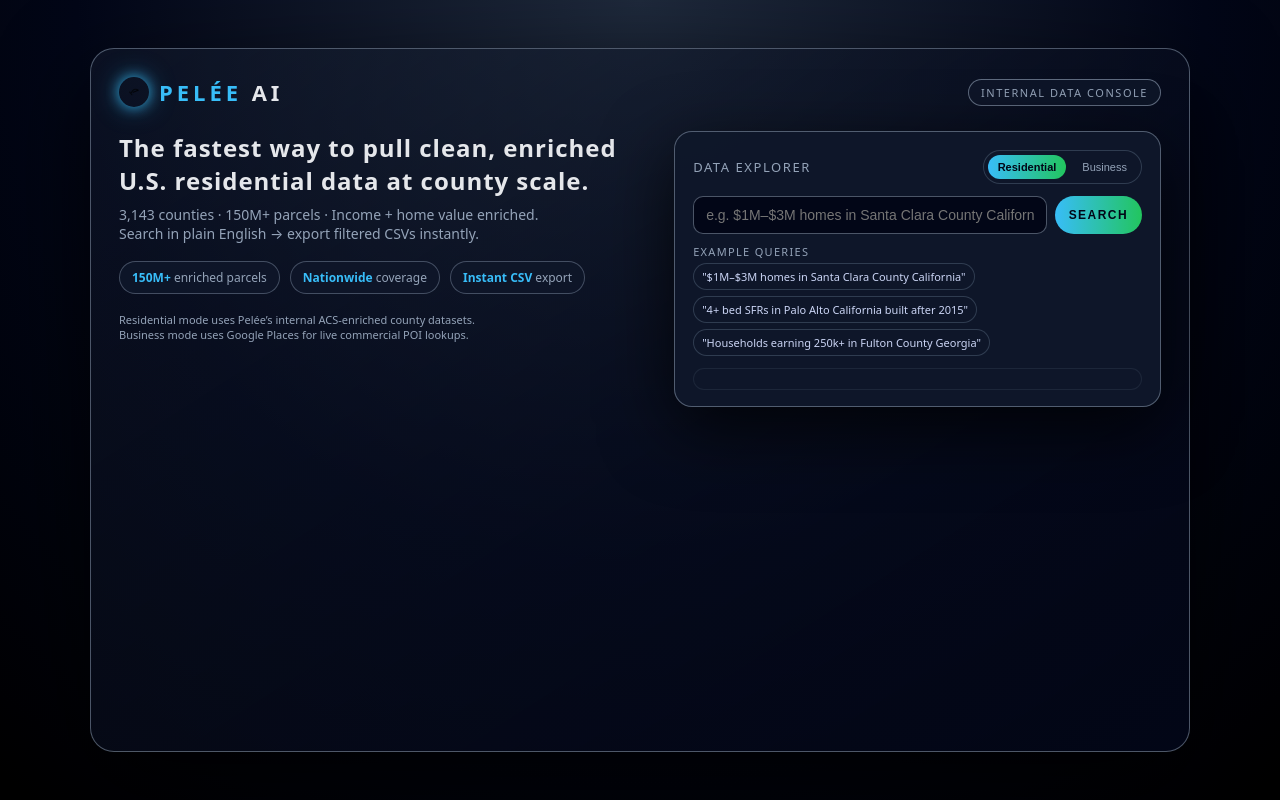
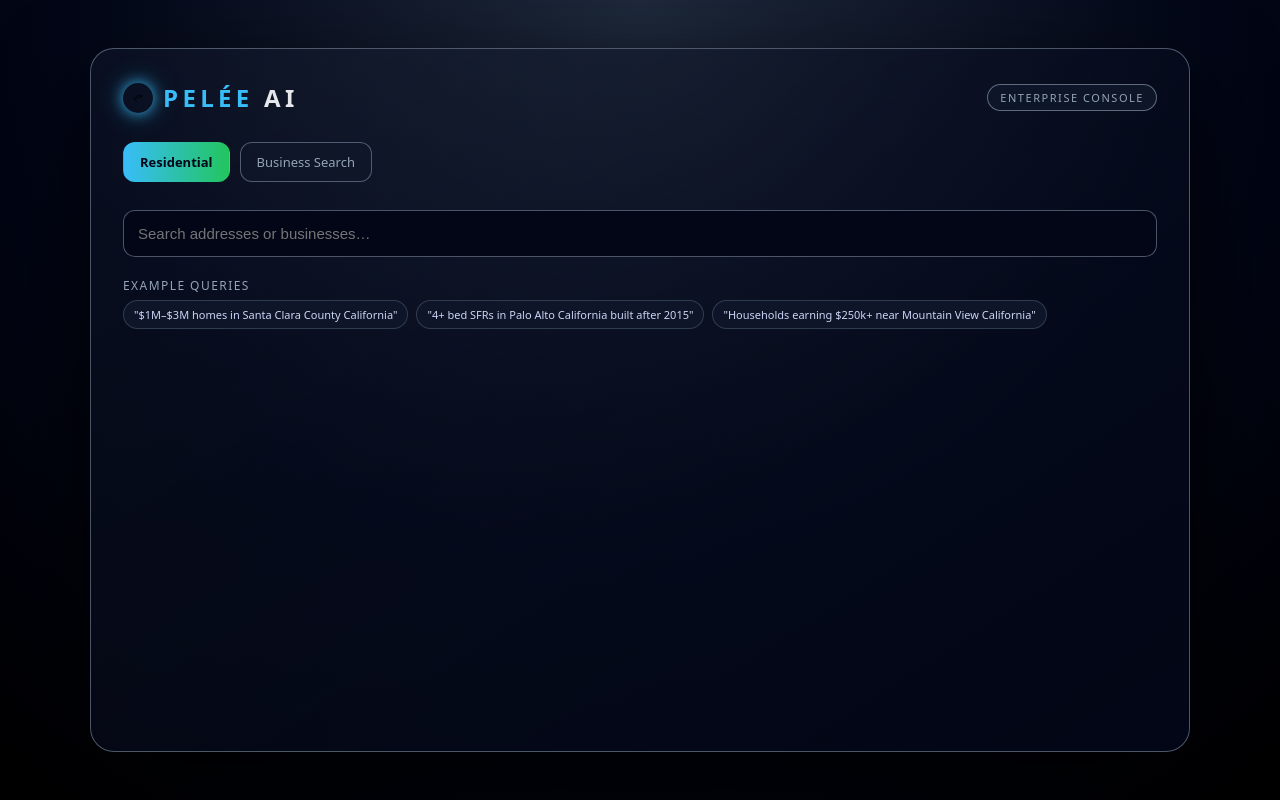
Before and after one commit to ccjackb22/Pelee.Residential, a Flask app: page / in a window 1280 px wide. Run offline with Flask 3, Linux system fonts and the light colour scheme; the visitor is signed in with stand-in values (Sample User, id 1).

Commit message:
Update index.html

```diff
--- a/templates/index.html
+++ b/templates/index.html
@@ -14,7 +14,6 @@
             --border: rgba(148,163,184,0.5);
             --text: #e5e7eb;
             --muted: #94a3b8;
-            --table-border: #2a3344;
         }
 
         * { box-sizing: border-box; }
@@ -33,9 +32,9 @@
         .shell {
             width: 100%;
             max-width: 1100px;
-            background: linear-gradient(to bottom right, rgba(30,41,59,0.3), rgba(2,6,23,0.98));
+            background: linear-gradient(to bottom right, rgba(30,41,59,0.25), rgba(2,6,23,0.98));
             border-radius: 24px;
-            padding: 28px 28px 24px;
+            padding: 32px 32px 28px;
             border: 1px solid var(--border);
             box-shadow: 0 32px 90px rgba(0,0,0,0.75);
         }
@@ -44,7 +43,7 @@
             display: flex;
             justify-content: space-between;
             align-items: center;
-            margin-bottom: 24px;
+            margin-bottom: 28px;
         }
 
         .logo-group {
@@ -63,7 +62,7 @@
         }
 
         .logo {
-            font-size: 22px;
+            font-size: 24px;
             font-weight: 700;
             letter-spacing: 0.18em;
             text-transform: uppercase;
@@ -82,97 +81,19 @@
             background: rgba(15,23,42,0.9);
         }
 
-        .main-grid {
-            display: grid;
-            grid-template-columns: minmax(0, 1.2fr) minmax(0, 1.1fr);
-            gap: 24px;
-            align-items: flex-start;
-        }
-
-        @media (max-width: 900px) {
-            .main-grid {
-                grid-template-columns: 1fr;
-            }
-        }
-
-        /* LEFT HERO */
-        .hero-title {
-            font-size: 24px;
-            font-weight: 600;
-            letter-spacing: 0.04em;
-        }
-
-        .hero-sub {
-            margin-top: 8px;
-            font-size: 14px;
-            color: var(--muted);
-        }
-
-        .stat-row {
+        /* TOGGLE BUTTONS */
+        .mode-toggle {
             display: flex;
-            flex-wrap: wrap;
             gap: 10px;
-            margin-top: 18px;
-        }
-
-        .stat-pill {
-            border-radius: 999px;
-            padding: 7px 12px;
-            border: 1px solid rgba(148,163,184,0.4);
-            background: rgba(15,23,42,0.9);
-            font-size: 12px;
-            color: var(--muted);
-        }
-
-        .stat-pill strong {
-            color: var(--accent);
-            font-weight: 600;
-        }
-
-        .footnote {
-            margin-top: 18px;
-            font-size: 11px;
-            color: var(--muted);
-        }
-
-        /* RIGHT: SEARCH CARD */
-        .search-card {
-            background: var(--card);
-            border-radius: 18px;
-            padding: 18px 18px 16px;
-            border: 1px solid var(--border);
-            box-shadow: 0 22px 70px rgba(0,0,0,0.75);
-        }
-
-        .search-header {
-            display: flex;
-            justify-content: space-between;
-            align-items: center;
-            margin-bottom: 12px;
-        }
-
-        .search-title {
-            font-size: 13px;
-            text-transform: uppercase;
-            letter-spacing: 0.12em;
-            color: var(--muted);
-        }
-
-        .mode-toggle {
-            display: inline-flex;
-            gap: 6px;
-            padding: 4px;
-            border-radius: 999px;
-            background: rgba(15,23,42,0.95);
-            border: 1px solid rgba(51,65,85,0.9);
+            margin-bottom: 28px;
         }
 
         .toggle-btn {
-            padding: 6px 10px;
-            border-radius: 999px;
-            border: none;
-            background: transparent;
-            font-size: 11px;
+            padding: 10px 16px;
+            border-radius: 12px;
+            border: 1px solid var(--border);
+            background: rgba(15,23,42,0.9);
+            font-size: 13px;
             cursor: pointer;
             color: var(--muted);
         }
@@ -180,58 +101,44 @@
         .toggle-btn.active {
             background: linear-gradient(90deg, var(--accent), var(--accent2));
             color: #020617;
+            border-color: transparent;
             font-weight: 600;
         }
 
+        /* SEARCH BOX */
         .search-box {
-            margin-bottom: 10px;
-            display: flex;
-            gap: 8px;
+            margin-bottom: 20px;
         }
 
         #query {
-            flex: 1;
-            padding: 10px 12px;
-            font-size: 14px;
-            border-radius: 10px;
+            width: 100%;
+            padding: 14px;
+            font-size: 15px;
+            border-radius: 12px;
             border: 1px solid var(--border);
             background: #020617;
             color: var(--text);
             outline: none;
         }
 
-        .search-btn {
-            padding: 10px 14px;
-            border-radius: 999px;
-            border: none;
-            cursor: pointer;
+        .examples-label {
             font-size: 12px;
-            font-weight: 600;
-            letter-spacing: 0.12em;
-            text-transform: uppercase;
-            background: linear-gradient(90deg, var(--accent), var(--accent2));
-            color: #020617;
-            white-space: nowrap;
-        }
-
-        .examples-label {
-            font-size: 11px;
             color: var(--muted);
             text-transform: uppercase;
             letter-spacing: 0.12em;
-            margin-top: 6px;
-            margin-bottom: 4px;
+            margin-top: 14px;
+            margin-bottom: 6px;
         }
 
         .example-chip-row {
             display: flex;
             flex-wrap: wrap;
-            gap: 6px;
+            gap: 8px;
         }
 
         .example-chip {
             font-size: 11px;
-            padding: 5px 8px;
+            padding: 6px 10px;
             border-radius: 999px;
             border: 1px solid rgba(51,65,85,0.9);
             background: rgba(15,23,42,0.95);
@@ -239,125 +146,87 @@
             cursor: pointer;
         }
 
-        .error {
-            margin-top: 10px;
-            padding: 10px;
-            background: rgba(127,29,29,0.9);
-            border-radius: 10px;
-            border: 1px solid rgba(248,113,113,0.6);
-            color: #fecaca;
-            font-size: 12px;
+        /* RESULTS TABLE */
+        table {
+            width: 100%;
+            border-collapse: collapse;
+            margin-top: 22px;
             display: none;
         }
 
-        .results-wrapper {
-            margin-top: 12px;
-            border-radius: 14px;
-            border: 1px solid rgba(30,41,59,0.9);
-            background: rgba(15,23,42,0.95);
+        th, td {
+            border: 1px solid #2a3344;
             padding: 10px;
-        }
-
-        table {
-            width: 100%;
-            border-collapse: collapse;
-            margin-top: 6px;
-            display: none;
-            font-size: 12px;
-        }
-
-        th, td {
-            border: 1px solid var(--table-border);
-            padding: 8px;
+            font-size: 14px;
             text-align: left;
         }
 
         th {
-            background: rgba(15,23,42,0.9);
+            background: rgba(15,23,42,0.8);
             color: var(--accent);
-            font-weight: 500;
         }
 
         .download-btn {
-            margin-top: 10px;
-            padding: 9px 14px;
+            margin-top: 16px;
+            padding: 10px 18px;
             border-radius: 999px;
             border: none;
             background: linear-gradient(90deg, var(--accent), var(--accent2));
             color: #020617;
             cursor: pointer;
-            font-size: 11px;
+            font-size: 13px;
             font-weight: 600;
             text-transform: uppercase;
-            letter-spacing: 0.12em;
+            letter-spacing: 0.13em;
+            display: none;
+        }
+
+        .error {
+            margin-top: 16px;
+            padding: 12px;
+            background: rgba(127,29,29,0.9);
+            border-radius: 10px;
+            border: 1px solid rgba(248,113,113,0.6);
+            color: #fecaca;
+            font-size: 13px;
             display: none;
         }
     </style>
 </head>
 
 <body>
+
 <div class="shell">
 
     <!-- HEADER -->
     <div class="top-row">
         <div class="logo-group">
-            <img src="{{ url_for('static', filename='3.png') }}" class="logo-img" alt="PELÉE logo">
+            <img src="{{ url_for('static', filename='3.png') }}" class="logo-img">
             <div class="logo"><span>PELÉE</span> AI</div>
         </div>
-        <div class="pill-small">Internal Data Console</div>
+        <div class="pill-small">Enterprise Console</div>
     </div>
 
-    <div class="main-grid">
-        <!-- LEFT HERO -->
-        <div>
-            <div class="hero-title">
-                The fastest way to pull clean, enriched U.S. residential data at county scale.
-            </div>
-            <div class="hero-sub">
-                3,143 counties · 150M+ parcels · Income + home value enriched.<br>
-                Search in plain English → export filtered CSVs instantly.
+    <!-- MODE TOGGLE -->
+    <div class="mode-toggle">
+        <div class="toggle-btn active" id="btn-residential">Residential</div>
+        <div class="toggle-btn" id="btn-commercial">Business Search</div>
     </div>
 
-            <div class="stat-row">
-                <div class="stat-pill"><strong>150M+</strong> enriched parcels</div>
-                <div class="stat-pill"><strong>Nationwide</strong> coverage</div>
-                <div class="stat-pill"><strong>Instant CSV</strong> export</div>
-            </div>
-
-            <div class="footnote">
-                Residential mode uses Pelée’s internal ACS-enriched county datasets.<br>
-                Business mode uses Google Places for live commercial POI lookups.
-            </div>
-        </div>
-
-        <!-- RIGHT: SEARCH CARD -->
-        <div class="search-card">
-            <div class="search-header">
-                <div class="search-title">Data Explorer</div>
-                <div class="mode-toggle">
-                    <button class="toggle-btn active" id="btn-residential">Residential</button>
-                    <button class="toggle-btn" id="btn-commercial">Business</button>
-                </div>
-            </div>
-
-            <!-- SEARCH INPUT -->
+    <!-- SEARCH BOX -->
     <div class="search-box">
-                <input id="query" placeholder="e.g. $1M–$3M homes in Santa Clara County California" />
-                <button class="search-btn" id="search-btn" type="button">Search</button>
+        <input id="query" placeholder="Search addresses or businesses…" />
     </div>
 
     <!-- EXAMPLES -->
     <div class="examples-label">Example queries</div>
     <div class="example-chip-row" id="examples-container">
-                <!-- Filled by JS -->
     </div>
 
     <!-- ERROR -->
     <div class="error" id="error-box"></div>
 
-            <!-- RESULTS -->
-            <div class="results-wrapper">
-                <!-- Residential table -->
+    <!-- RESIDENTIAL RESULTS -->
     <table id="residential-table">
         <thead>
         <tr>
@@ -372,7 +241,7 @@
         <tbody id="residential-body"></tbody>
     </table>
 
-                <!-- Commercial table -->
+    <!-- COMMERCIAL RESULTS -->
     <table id="commercial-table">
         <thead>
         <tr>
@@ -386,23 +255,20 @@
         <tbody id="commercial-body"></tbody>
     </table>
 
-                <!-- CSV DOWNLOAD (residential only) -->
-                <form id="download-form" method="POST" action="/download" style="margin-top: 6px; display:none;">
+    <!-- CSV DOWNLOAD -->
+    <form id="download-form" method="POST" action="/download" style="display:none;">
         <input type="hidden" name="query" id="download-query">
         <button type="submit" class="download-btn" id="download-btn">Download CSV</button>
     </form>
-            </div>
-        </div>
-    </div>
+
 </div>
 
-<!-- ========================== -->
-<!-- JAVASCRIPT LOGIC           -->
-<!-- ========================== -->
 <script>
+/* -----------------------------
+   TOGGLE BUTTON LOGIC
+--------------------------------*/
 const btnRes = document.getElementById("btn-residential");
 const btnCom = document.getElementById("btn-commercial");
-const queryInput = document.getElementById("query");
 
 const resTable = document.getElementById("residential-table");
 const comTable = document.getElementById("commercial-table");
@@ -410,8 +276,8 @@ const resBody  = document.getElementById("residential-body");
 const comBody  = document.getElementById("commercial-body");
 
 const downloadForm  = document.getElementById("download-form");
+const downloadQuery = document.getElementById("download-query");
 const downloadBtn   = document.getElementById("download-btn");
-const downloadQuery = document.getElementById("download-query");
 
 const errorBox = document.getElementById("error-box");
 const examplesContainer = document.getElementById("examples-container");
@@ -420,50 +286,38 @@ let MODE = "residential";
 
 const EXAMPLES = {
     residential: [
-        "$1M–$3M homes in Santa Clara County California",
-        "4+ bed SFRs in Palo Alto California built after 2015",
-        "Households earning 250k+ in Fulton County Georgia"
+        "\"$1M–$3M homes in Santa Clara County California\"",
+        "\"4+ bed SFRs in Palo Alto California built after 2015\"",
+        "\"Households earning $250k+ near Mountain View California\""
     ],
     commercial: [
-        "Coffee shops in Palo Alto",
-        "Pharmacies in Sunnyvale",
-        "Restaurants within 10 miles of Mountain View"
+        "\"Coffee shops in Palo Alto\"",
+        "\"Pharmacies in Sunnyvale\"",
+        "\"Restaurants within 10 miles of Mountain View\""
     ]
 };
 
-function updatePlaceholder() {
-    if (MODE === "residential") {
-        queryInput.placeholder = "e.g. $1M–$3M homes in Santa Clara County California";
-    } else {
-        queryInput.placeholder = "e.g. coffee shops in Palo Alto";
-    }
-}
-
 function updateExamples() {
     examplesContainer.innerHTML = "";
-    EXAMPLES[MODE].forEach(text => {
+    EXAMPLES[MODE].forEach(ex => {
         const chip = document.createElement("div");
         chip.className = "example-chip";
-        chip.innerText = `"${text}"`;
+        chip.innerText = ex;
         chip.onclick = () => {
-            queryInput.value = text;
+            document.getElementById("query").value = ex.replace(/"/g, "");
         };
         examplesContainer.appendChild(chip);
     });
 }
 
-/* MODE TOGGLE */
 btnRes.onclick = () => {
     MODE = "residential";
     btnRes.classList.add("active");
     btnCom.classList.remove("active");
-
     resTable.style.display = "none";
     comTable.style.display = "none";
     downloadForm.style.display = "none";
     errorBox.style.display = "none";
-
-    updatePlaceholder();
     updateExamples();
 };
 
@@ -471,32 +325,27 @@ btnCom.onclick = () => {
     MODE = "commercial";
     btnCom.classList.add("active");
     btnRes.classList.remove("active");
-
     resTable.style.display = "none";
     comTable.style.display = "none";
     downloadForm.style.display = "none";
     errorBox.style.display = "none";
-
-    updatePlaceholder();
     updateExamples();
 };
 
-/* INITIAL UI */
-updatePlaceholder();
 updateExamples();
 
-/* RUN SEARCH */
+/* -----------------------------
+   RUN SEARCH
+--------------------------------*/
 async function runSearch() {
     errorBox.style.display = "none";
     resTable.style.display = "none";
     comTable.style.display = "none";
     downloadForm.style.display = "none";
-
-    const query = queryInput.value.trim();
+    const query = document.getElementById("query").value.trim();
     if (!query) {
-        return showError("Please enter a query.");
+        return showError("Please enter a search.");
     }
-
     if (MODE === "residential") {
         await searchResidential(query);
     } else {
@@ -504,16 +353,13 @@ async function runSearch() {
     }
 }
 
-document.getElementById("search-btn").addEventListener("click", runSearch);
-
-queryInput.addEventListener("keypress", function (e) {
-    if (e.key === "Enter") {
-        e.preventDefault();
-        runSearch();
-    }
+document.getElementById("query").addEventListener("keypress", function (e) {
+    if (e.key === "Enter") runSearch();
 });
 
-/* RESIDENTIAL SEARCH */
+/* -----------------------------
+   RESIDENTIAL SEARCH (AJAX)
+--------------------------------*/
 async function searchResidential(query) {
     try {
         const res = await fetch("/search", {
@@ -523,10 +369,7 @@ async function searchResidential(query) {
         });
 
         const data = await res.json();
-
-        if (!data.ok) {
-            return showError(data.error || "No results.");
-        }
+        if (!data.ok) return showError(data.error);
 
         resBody.innerHTML = "";
         data.results.forEach(row => {
@@ -543,16 +386,17 @@ async function searchResidential(query) {
         });
 
         resTable.style.display = "table";
-
         downloadQuery.value = query;
-        downloadForm.style.display = data.shown > 0 ? "block" : "none";
+        downloadForm.style.display = "block";
 
     } catch (err) {
-        showError("Server error: " + err);
+        showError("Server error.");
     }
 }
 
-/* COMMERCIAL SEARCH */
+/* -----------------------------
+   COMMERCIAL SEARCH (GOOGLE)
+--------------------------------*/
 async function searchCommercial(query) {
     try {
         const res = await fetch("/commercial_search", {
@@ -562,10 +406,7 @@ async function searchCommercial(query) {
         });
 
         const data = await res.json();
-
-        if (!data.ok) {
-            return showError(data.error || "No results.");
-        }
+        if (!data.ok) return showError(data.error);
 
         comBody.innerHTML = "";
         data.results.forEach(r => {
@@ -574,9 +415,7 @@ async function searchCommercial(query) {
                 <td>${r.Name || ""}</td>
                 <td>${r.Address || ""}</td>
                 <td>${r.Phone || ""}</td>
-                <td>${r.Website && r.Website !== "N/A"
-                        ? `<a href="${r.Website}" target="_blank">Website</a>`
-                        : "N/A"}</td>
+                <td>${r.Website !== "N/A" ? `<a href="${r.Website}" target="_blank">Website</a>` : "N/A"}</td>
                 <td>${r.Hours || ""}</td>
             `;
             comBody.appendChild(tr);
@@ -585,15 +424,18 @@ async function searchCommercial(query) {
         comTable.style.display = "table";
 
     } catch (err) {
-        showError("Server error: " + err);
+        showError("Server error.");
     }
 }
 
-/* ERROR DISPLAY */
+/* -----------------------------
+   ERROR HANDLING
+--------------------------------*/
 function showError(msg) {
     errorBox.innerText = msg;
     errorBox.style.display = "block";
 }
 </script>
+
 </body>
 </html>
```
Lines whose indentation alone changed are shown as unchanged.
